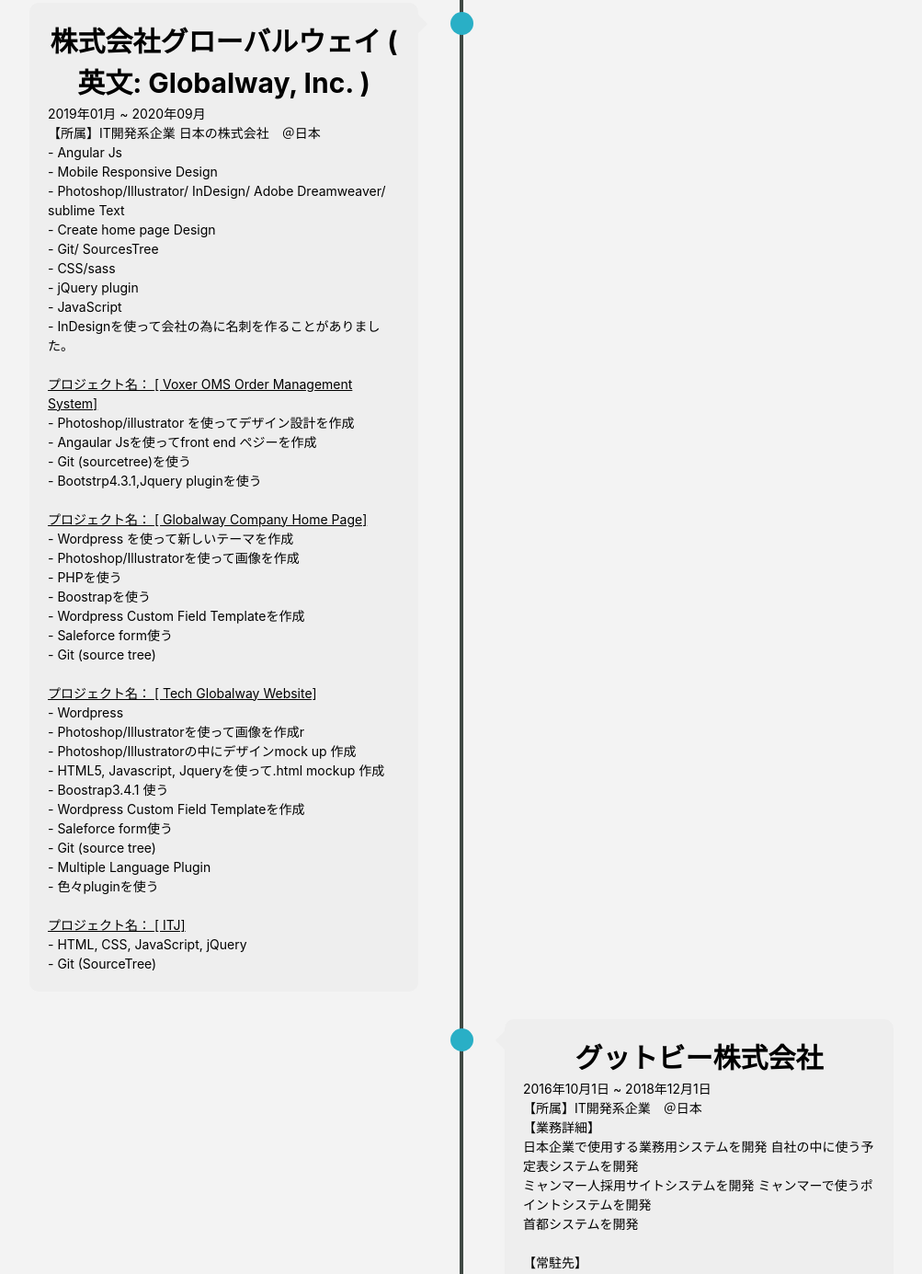
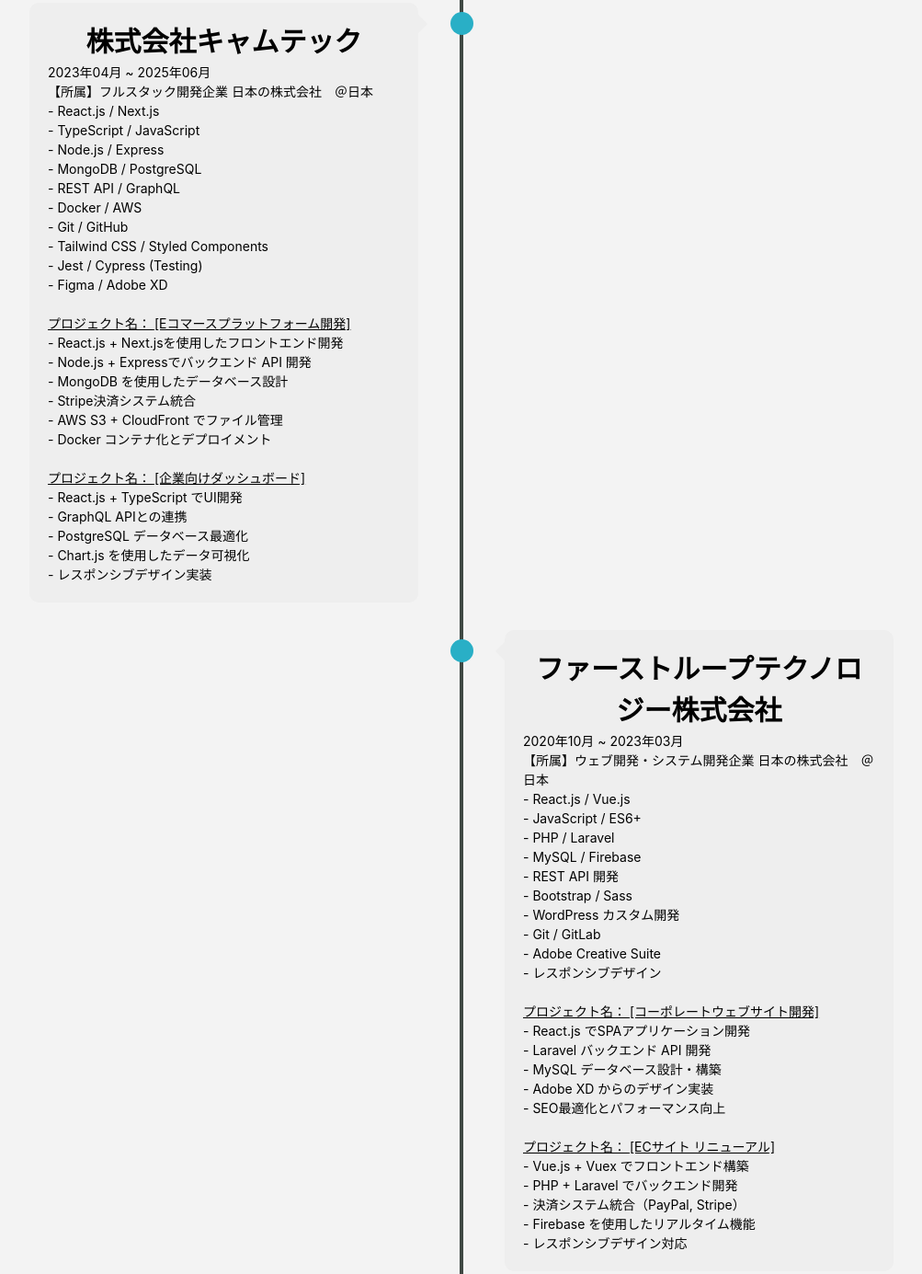
Before and after one commit to ayekyiphyu/my_resume, a plain HTML site: page index.html in a window 1280 px wide. Shown: the part 2992-4377 px from the top of the page at 92% size, without its empty margins (138-1141 px from the left). Drawn offline with Linux system fonts and the light colour scheme; a script that the page names is missing.

Commit message:
fix:experience history and readme

```diff
--- a/index.html
+++ b/index.html
@@ -137,6 +137,97 @@
     <div class="inner-block">
       <h2 class="text-center"><i class="fas fa-briefcase"></i> </h2>
       <div id="vt1">
+
+        <div>
+          <h3 class="text-center company-name">株式会社キャムテック</h3>
+          <h4 class="job-period">2023年04月 ~ 2025年06月</h4>
+          <div class="company-info">
+            <p>【所属】フルスタック開発企業 日本の株式会社　＠日本</p>
+          </div>
+          <ul class="skills-list">
+            <li>- React.js / Next.js</li>
+            <li>- TypeScript / JavaScript</li>
+            <li>- Node.js / Express</li>
+            <li>- MongoDB / PostgreSQL</li>
+            <li>- REST API / GraphQL</li>
+            <li>- Docker / AWS</li>
+            <li>- Git / GitHub</li>
+            <li>- Tailwind CSS / Styled Components</li>
+            <li>- Jest / Cypress (Testing)</li>
+            <li>- Figma / Adobe XD</li>
+          </ul>
+          <br>
+          <div class="project-section">
+            <p class="project-title"><u>プロジェクト名： [Eコマースプラットフォーム開発]</u></p>
+            <ul class="project-list">
+              <li>- React.js + Next.jsを使用したフロントエンド開発</li>
+              <li>- Node.js + Expressでバックエンド API 開発</li>
+              <li>- MongoDB を使用したデータベース設計</li>
+              <li>- Stripe決済システム統合</li>
+              <li>- AWS S3 + CloudFront でファイル管理</li>
+              <li>- Docker コンテナ化とデプロイメント</li>
+            </ul>
+          </div>
+          <br>
+
+          <div class="project-section">
+            <p class="project-title"><u>プロジェクト名： [企業向けダッシュボード]</u></p>
+            <ul class="project-list">
+              <li>- React.js + TypeScript でUI開発</li>
+              <li>- GraphQL APIとの連携</li>
+              <li>- PostgreSQL データベース最適化</li>
+              <li>- Chart.js を使用したデータ可視化</li>
+              <li>- レスポンシブデザイン実装</li>
+            </ul>
+          </div>
+        </div>
+
+
+        <div class="job-section">
+          <h3 class="text-center company-name">ファーストループテクノロジー株式会社</h3>
+          <h4 class="job-period">2020年10月 ~ 2023年03月</h4>
+          <div class="company-info">
+            <p>【所属】ウェブ開発・システム開発企業 日本の株式会社　＠日本</p>
+          </div>
+          <ul class="skills-list">
+            <li>- React.js / Vue.js</li>
+            <li>- JavaScript / ES6+</li>
+            <li>- PHP / Laravel</li>
+            <li>- MySQL / Firebase</li>
+            <li>- REST API 開発</li>
+            <li>- Bootstrap / Sass</li>
+            <li>- WordPress カスタム開発</li>
+            <li>- Git / GitLab</li>
+            <li>- Adobe Creative Suite</li>
+            <li>- レスポンシブデザイン</li>
+          </ul>
+          <br />
+
+          <div class="project-section">
+            <p class="project-title"><u>プロジェクト名： [コーポレートウェブサイト開発]</u></p>
+            <ul class="project-list">
+              <li>- React.js でSPAアプリケーション開発</li>
+              <li>- Laravel バックエンド API 開発</li>
+              <li>- MySQL データベース設計・構築</li>
+              <li>- Adobe XD からのデザイン実装</li>
+              <li>- SEO最適化とパフォーマンス向上</li>
+            </ul>
+          </div>
+
+          <br />
+
+          <div class="project-section">
+            <p class="project-title"><u>プロジェクト名： [ECサイト リニューアル]</u></p>
+            <ul class="project-list">
+              <li>- Vue.js + Vuex でフロントエンド構築</li>
+              <li>- PHP + Laravel でバックエンド開発</li>
+              <li>- 決済システム統合（PayPal, Stripe）</li>
+              <li>- Firebase を使用したリアルタイム機能</li>
+              <li>- レスポンシブデザイン対応</li>
+            </ul>
+          </div>
+        </div>
+
 
 
 
```
Also changed, not shown: 1 other file.
